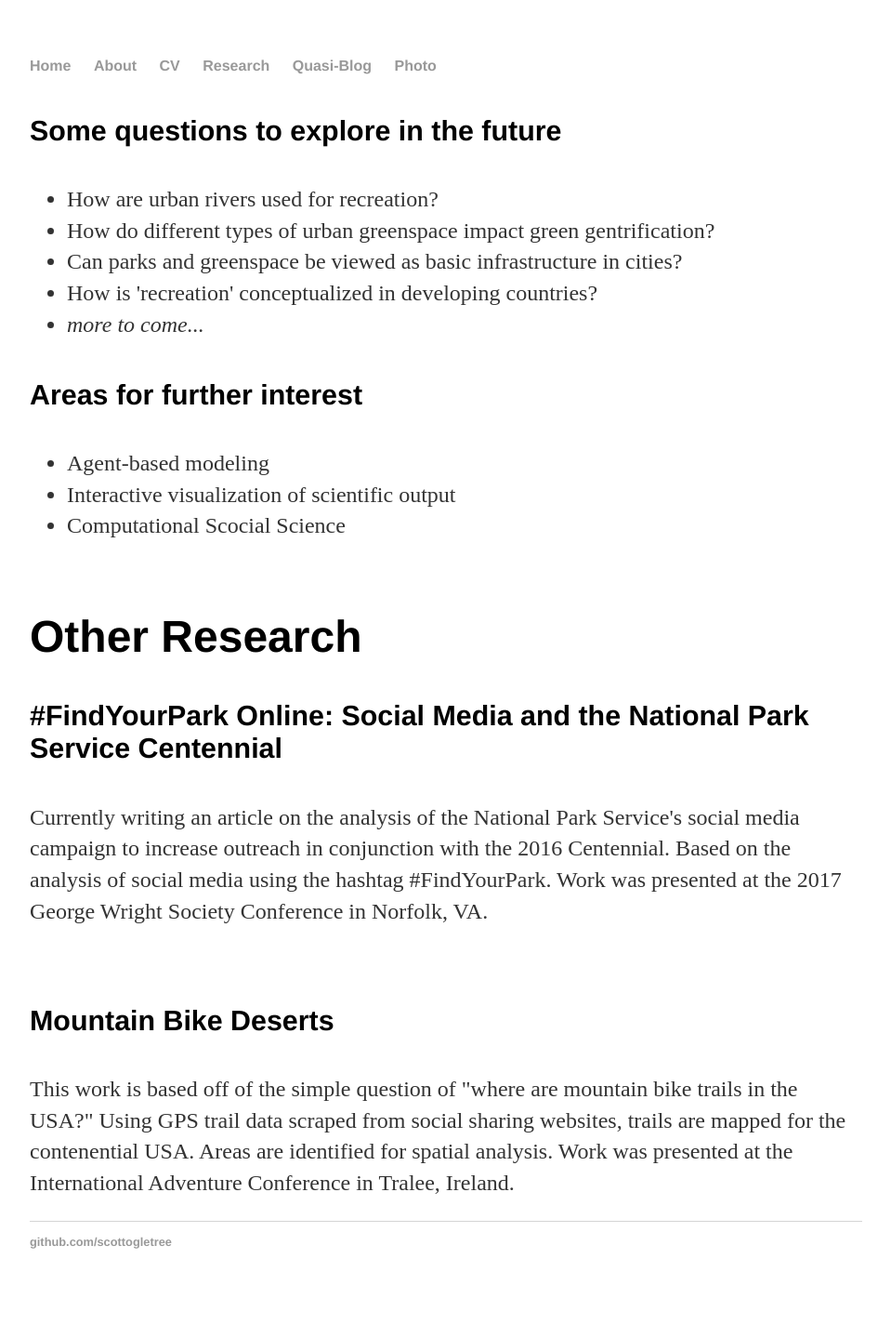
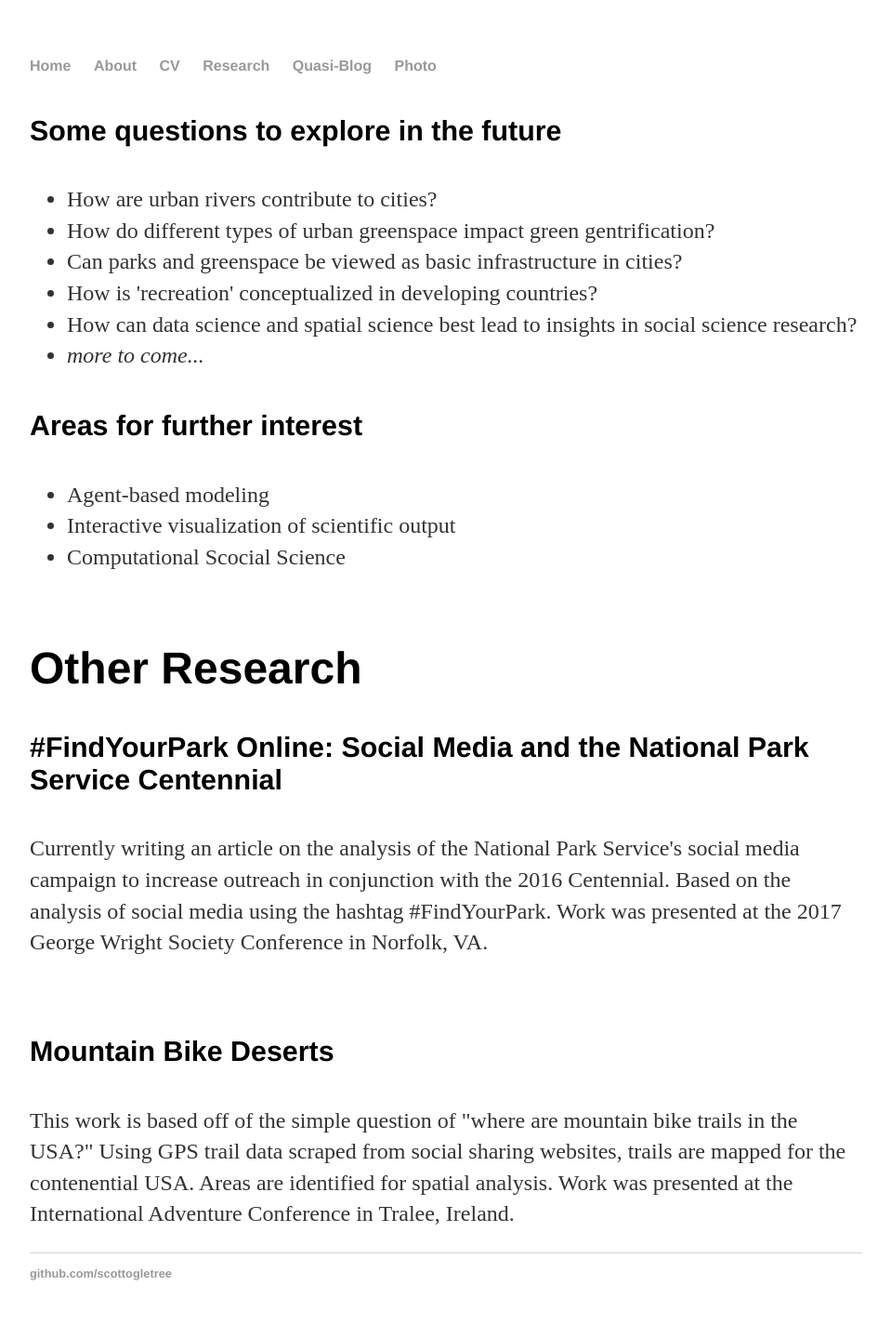
Before and after one commit to scottogletree/ogletrees.github.io, a Jekyll site: the page built from research/other_research.html, in a window 1280 px wide. Shown: the whole page at 93% size, without its empty margins (160-1119 px from the left). Built offline with Jekyll 4.4.1, drawn with Linux system fonts in a browser that asks for light colours; before the commit the page ends 1405 px from its top, so only the background shows below that.

Commit message:
add question

```diff
--- a/research/other_research.html
+++ b/research/other_research.html
@@ -6,10 +6,11 @@ title: Research - Other - S Ogletree
 
 <h4>Some questions to explore in the future</h3>
 <ul>
-  <li>How are urban rivers used for recreation?</li>
+  <li>How are urban rivers contribute to cities?</li>
   <li>How do different types of urban greenspace impact green gentrification?</li>
   <li>Can parks and greenspace be viewed as basic infrastructure in cities?</li>
       <li>How is 'recreation' conceptualized in developing countries?</li>
+  <li>How can data science and spatial science best lead to insights in social science research?</li>
       <li><em>more to come...</em></li>
 </ul>
 <h4>Areas for further interest</h3>
```
